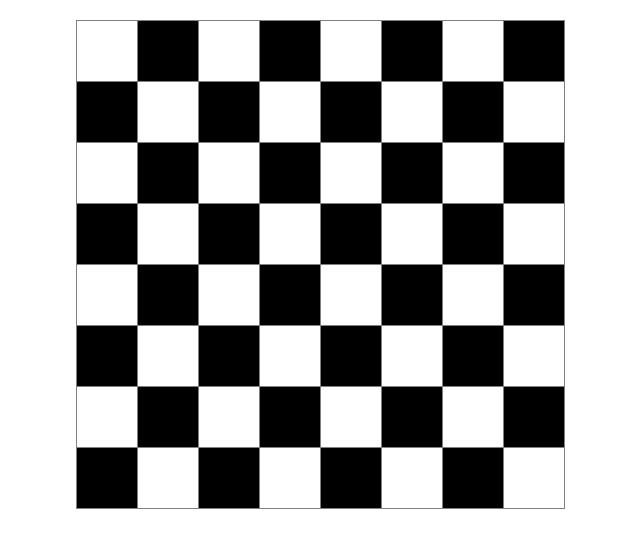
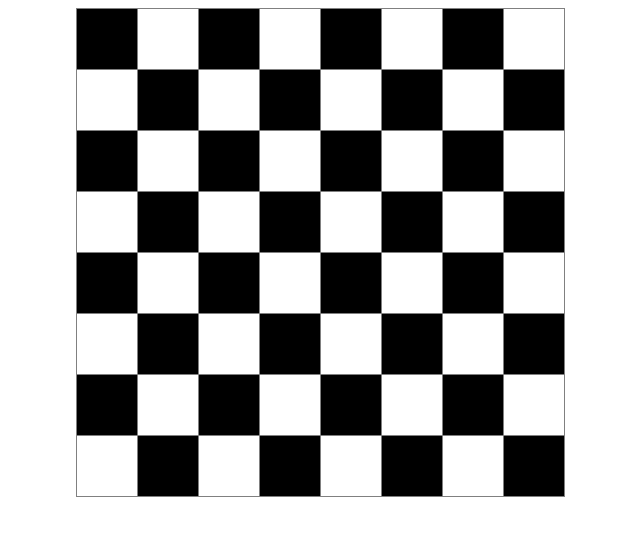
Before and after one commit to Diyot01/MernStack_Projects, a plain HTML site: page Chess_board/index1.html in a window 1280 px wide. Shown: the whole page, without its empty margins (320-960 px from the left). Drawn offline with Linux system fonts and the light colour scheme.

Commit message:
25-8-2025

```diff
--- a/Chess_board/index1.html
+++ b/Chess_board/index1.html
@@ -9,84 +9,84 @@
 <body>
     <table border="1" cellspacing="0" cellpadding="0">
     <tr>
-    <td width="60" height="60"></td>
-    <td width="60" height="60"></td>
-    <td width="60" height="60"></td>
-    <td width="60" height="60"></td>
-    <td width="60" height="60"></td>
-    <td width="60" height="60"></td>
-    <td width="60" height="60"></td>
-    <td width="60" height="60"></td>
+    <td class="black" width="60" height="60"></td>
+    <td class="white" width="60" height="60"></td>
+    <td class="black" width="60" height="60"></td>
+    <td class="white" width="60" height="60"></td>
+    <td class="black" width="60" height="60"></td>
+    <td class="white" width="60" height="60"></td>
+    <td class="black" width="60" height="60"></td>
+    <td class="white" width="60" height="60"></td>
   </tr>
   <tr>
-    <td width="60" height="60"></td>
-    <td width="60" height="60"></td>
-    <td width="60" height="60"></td>
-    <td width="60" height="60"></td>
-    <td width="60" height="60"></td>
-    <td width="60" height="60"></td>
-    <td width="60" height="60"></td>
-    <td width="60" height="60"></td>
+    <td class="white" width="60" height="60"></td>
+    <td class="black" width="60" height="60"></td>
+    <td class="white" width="60" height="60"></td>
+    <td class="black" width="60" height="60"></td>
+    <td class="white" width="60" height="60"></td>
+    <td class="black" width="60" height="60"></td>
+    <td class="white" width="60" height="60"></td>
+    <td class="black" width="60" height="60"></td>
   </tr>
   <tr>
-    <td width="60" height="60"></td>
-    <td width="60" height="60"></td>
-    <td width="60" height="60"></td>
-    <td width="60" height="60"></td>
-    <td width="60" height="60"></td>
-    <td width="60" height="60"></td>
-    <td width="60" height="60"></td>
-    <td width="60" height="60"></td>
+    <td class="black" width="60" height="60"></td>
+    <td class="white" width="60" height="60"></td>
+    <td class="black" width="60" height="60"></td>
+    <td class="white" width="60" height="60"></td>
+    <td class="black" width="60" height="60"></td>
+    <td class="white" width="60" height="60"></td>
+    <td class="black" width="60" height="60"></td>
+    <td class="white" width="60" height="60"></td>
   </tr>
   <tr>
-    <td width="60" height="60"></td>
-    <td width="60" height="60"></td>
-    <td width="60" height="60"></td>
-    <td width="60" height="60"></td>
-    <td width="60" height="60"></td>
-    <td width="60" height="60"></td>
-    <td width="60" height="60"></td>
-    <td width="60" height="60"></td>
+    <td class="white" width="60" height="60"></td>
+    <td class="black" width="60" height="60"></td>
+    <td class="white" width="60" height="60"></td>
+    <td class="black" width="60" height="60"></td>
+    <td class="white" width="60" height="60"></td>
+    <td class="black" width="60" height="60"></td>
+    <td class="white" width="60" height="60"></td>
+    <td class="black" width="60" height="60"></td>
   </tr>
   <tr>
-    <td width="60" height="60"></td>
-    <td width="60" height="60"></td>
-    <td width="60" height="60"></td>
-    <td width="60" height="60"></td>
-    <td width="60" height="60"></td>
-    <td width="60" height="60"></td>
-    <td width="60" height="60"></td>
-    <td width="60" height="60"></td>
+    <td class="black" width="60" height="60"></td>
+    <td class="white" width="60" height="60"></td>
+    <td class="black" width="60" height="60"></td>
+    <td class="white" width="60" height="60"></td>
+    <td class="black" width="60" height="60"></td>
+    <td class="white" width="60" height="60"></td>
+    <td class="black" width="60" height="60"></td>
+    <td class="white" width="60" height="60"></td>
   </tr>
   <tr>
-    <td width="60" height="60"></td>
-    <td width="60" height="60"></td>
-    <td width="60" height="60"></td>
-    <td width="60" height="60"></td>
-    <td width="60" height="60"></td>
-    <td width="60" height="60"></td>
-    <td width="60" height="60"></td>
-    <td width="60" height="60"></td>
+    <td class="white" width="60" height="60"></td>
+    <td class="black" width="60" height="60"></td>
+    <td class="white" width="60" height="60"></td>
+    <td class="black" width="60" height="60"></td>
+    <td class="white" width="60" height="60"></td>
+    <td class="black" width="60" height="60"></td>
+    <td class="white" width="60" height="60"></td>
+    <td class="black" width="60" height="60"></td>
   </tr>
   <tr>
-    <td width="60" height="60"></td>
-    <td width="60" height="60"></td>
-    <td width="60" height="60"></td>
-    <td width="60" height="60"></td>
-    <td width="60" height="60"></td>
-    <td width="60" height="60"></td>
-    <td width="60" height="60"></td>
-    <td width="60" height="60"></td>
+    <td class="black" width="60" height="60"></td>
+    <td class="white" width="60" height="60"></td>
+    <td class="black" width="60" height="60"></td>
+    <td class="white" width="60" height="60"></td>
+    <td class="black" width="60" height="60"></td>
+    <td class="white" width="60" height="60"></td>
+    <td class="black" width="60" height="60"></td>
+    <td class="white" width="60" height="60"></td>
   </tr>
   <tr>
-    <td width="60" height="60"></td>
-    <td width="60" height="60"></td>
-    <td width="60" height="60"></td>
-    <td width="60" height="60"></td>
-    <td width="60" height="60"></td>
-    <td width="60" height="60"></td>
-    <td width="60" height="60"></td>
-    <td width="60" height="60"></td>
+    <td class="white" width="60" height="60"></td>
+    <td class="black" width="60" height="60"></td>
+    <td class="white" width="60" height="60"></td>
+    <td class="black" width="60" height="60"></td>
+    <td class="white" width="60" height="60"></td>
+    <td class="black" width="60" height="60"></td>
+    <td class="white" width="60" height="60"></td>
+    <td class="black" width="60" height="60"></td>
   </tr>
     </table>
 </body>
--- a/Chess_board/style1.css
+++ b/Chess_board/style1.css
@@ -1,12 +1,7 @@
 table {
       border-collapse: collapse;
-      margin: 20px auto;
+      margin: auto;
     }
-    td {
-      width: 60px;
-      height: 60px;
-    }
-    tr:nth-child(odd) td:nth-child(even),
-    tr:nth-child(even) td:nth-child(odd) {
-      background: black;
-    }
+.black{
+    background-color: black;
+}
```
